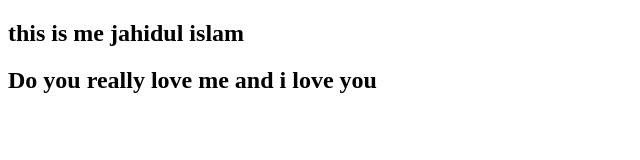
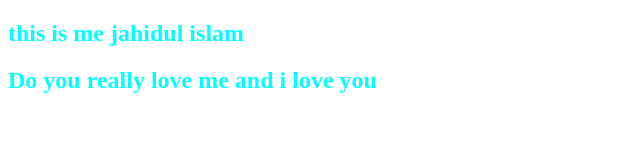
Before and after one commit to jahidulislam123/Rony-Jahid, a plain HTML site: page index.html in a window 1280 px wide. Shown: the whole page, without its empty margins (0-640 px from the left). Drawn offline with Linux system fonts and the light colour scheme.

Commit message:
second_commit

```diff
--- a/index.html
+++ b/index.html
@@ -5,6 +5,7 @@
     <meta http-equiv="X-UA-Compatible" content="IE=edge">
     <meta name="viewport" content="width=device-width, initial-scale=1.0">
     <title>Document</title>
+    <link rel="stylesheet" href="style.css">
 </head>
 <body>
     <h2>this is me jahidul islam </h2>
--- /dev/null
+++ b/style.css
@@ -0,0 +1,3 @@
+h2{
+    color: aqua;
+}
```
